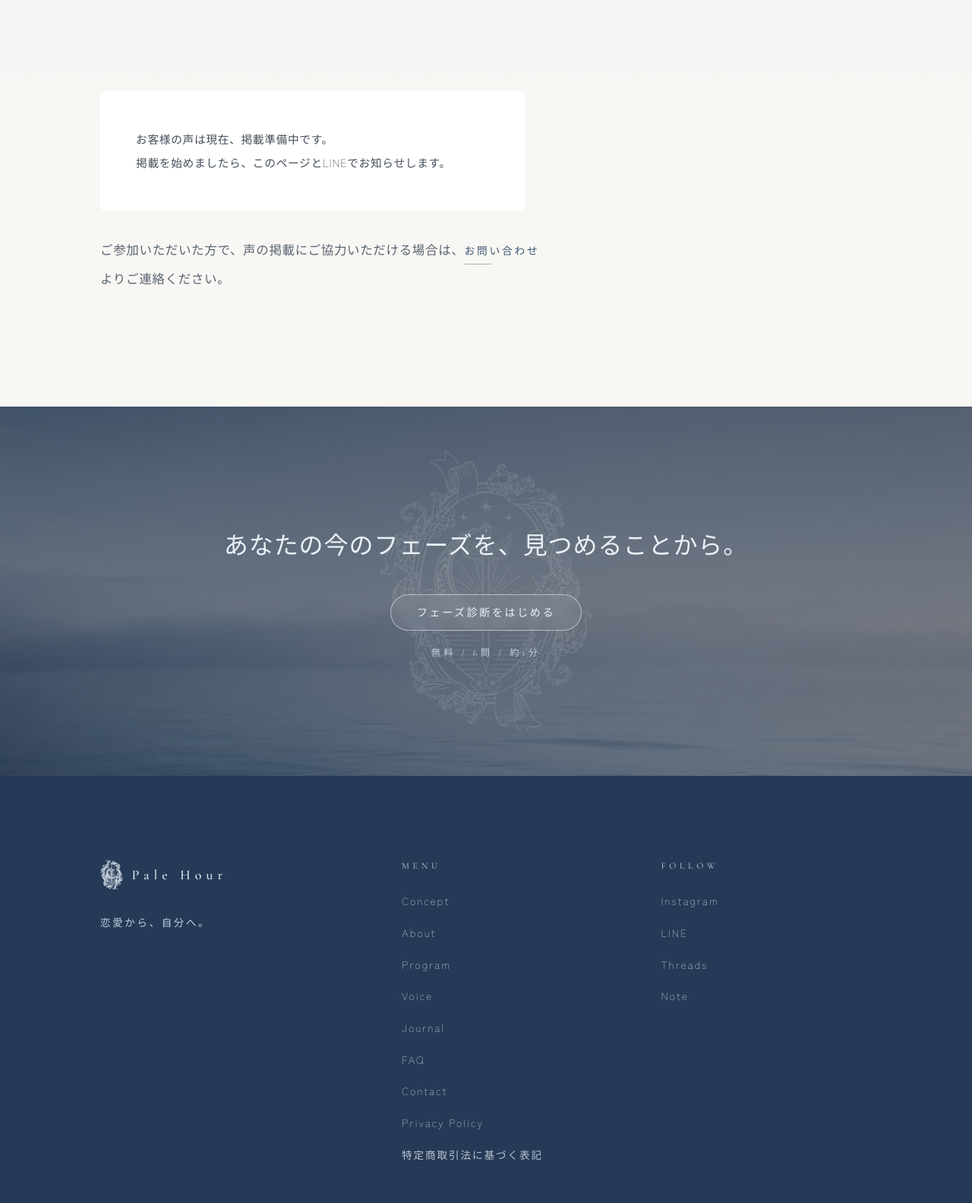
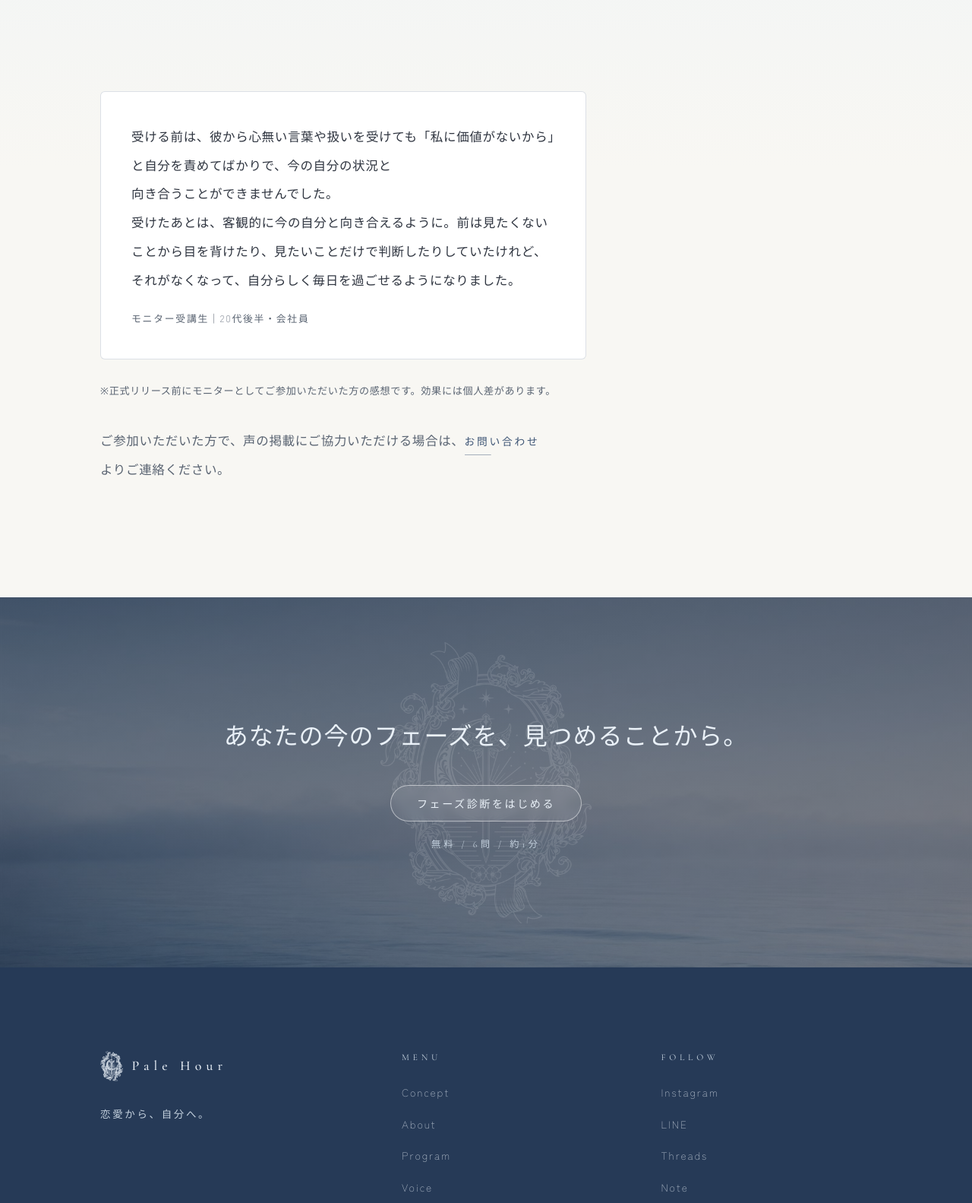
Before and after one commit to starlitkoyo/pale-hour, a plain HTML site: page voice/index.html in a window 1280 px wide. Shown: the part 420-2003 px from the top of the page at 76% size. Drawn offline with nearby package versions, Linux system fonts and the light colour scheme.

Commit message:
Add files via upload

```diff
--- a/voice/index.html
+++ b/voice/index.html
@@ -29,10 +29,7 @@
 
 <header class="site-header" id="siteHeader">
   <a class="brand" href="../">
-    <svg class="brand__mark" viewBox="0 0 32 32" fill="none" stroke-width="1" aria-hidden="true">
-      <circle cx="16" cy="16" r="12.5"/><path d="M6.5 19.5h19"/><path d="M11.5 19.5a4.5 4.5 0 0 1 9 0"/>
-      <path d="M16 10.5v2.2M10.8 12.6l1.5 1.5M21.2 12.6l-1.5 1.5" stroke-linecap="round"/>
-    </svg>
+    <span class="brand__mark" aria-hidden="true"></span>
     <span class="brand__name">Pale Hour</span>
   </a>
   <div class="header-right">
@@ -67,9 +64,17 @@
 
   <section class="section" style="padding-top:clamp(20px,4vw,40px)">
     <div class="wrap">
-      <div class="voice__pending reveal" style="background:var(--white)">
-        <p>お客様の声は現在、掲載準備中です。<br>掲載を始めましたら、このページとLINEでお知らせします。</p>
+      <div class="vcard reveal">
+        <p class="vcard__text">
+          受ける前は、彼から心無い言葉や扱いを受けても「私に価値がないから」と自分を責めてばかりで、今の自分の状況と向き合うことができませんでした。<br>
+          受けたあとは、客観的に今の自分と向き合えるように。前は見たくないことから目を背けたり、見たいことだけで判断したりしていたけれど、それがなくなって、自分らしく毎日を過ごせるようになりました。
+        </p>
+        <p class="vcard__meta">モニター受講生｜20代後半・会社員</p>
       </div>
+
+      <p class="voice-note reveal" style="margin-top:1.6em; font-size:.82rem">
+        ※正式リリース前にモニターとしてご参加いただいた方の感想です。効果には個人差があります。
+      </p>
 
       <!-- ▼▼ 管理用テンプレート：実在する声が揃ったら、上の「掲載準備中」を消してこの形式で並べる ▼▼
            ルール：
@@ -107,10 +112,7 @@
     <div class="footer-grid">
       <div class="footer-brand">
         <a class="brand" href="../">
-          <svg class="brand__mark" viewBox="0 0 32 32" fill="none" stroke-width="1" aria-hidden="true">
-            <circle cx="16" cy="16" r="12.5"/><path d="M6.5 19.5h19"/><path d="M11.5 19.5a4.5 4.5 0 0 1 9 0"/>
-            <path d="M16 10.5v2.2M10.8 12.6l1.5 1.5M21.2 12.6l-1.5 1.5" stroke-linecap="round"/>
-          </svg>
+          <span class="brand__mark" aria-hidden="true"></span>
           <span class="brand__name">Pale Hour</span>
         </a>
         <p>恋愛から、自分へ。</p>
```
